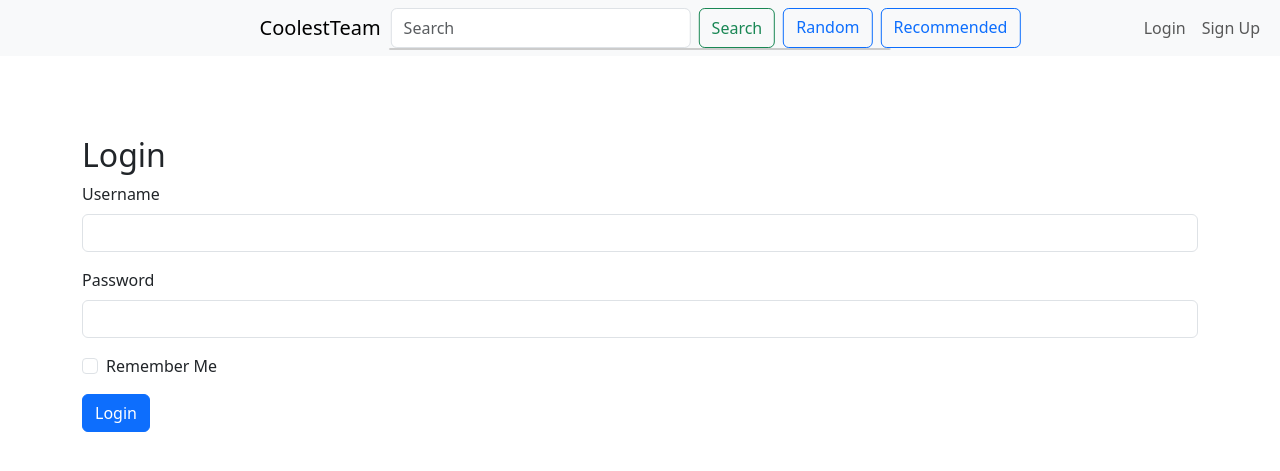
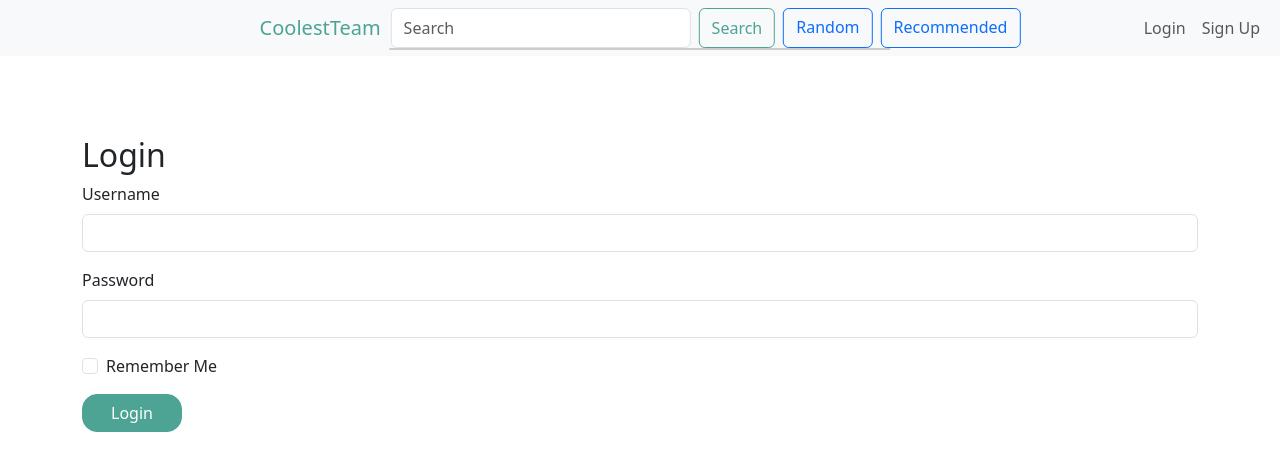
Before and after one commit to msu-denver/thecoolestteam, a Flask app: page /login in a window 1280 px wide. Shown: the top 471 px of the page. Run offline with Flask 3, Linux system fonts and the light colour scheme.

Commit message:
css changes

```diff
--- a/src/app/templates/base.html
+++ b/src/app/templates/base.html
@@ -17,6 +17,7 @@
 
         .navbar-center .navbar-brand {
             margin-right: 10px;
+            color: #4da394;
         }
 
         .navbar-center .form-control {
@@ -52,6 +53,17 @@
 
         .autocomplete-dropdown .dropdown-item:hover {
             background-color: #f1f1f1;
+        }
+        /*changed the color of the search button to zomp */
+        .btn.btn-outline-success.me-2 {
+            color: #4da394;
+            border-color: #4da394;
+        }
+        /*changed the hover color of the search button to zomp */
+        .btn.btn-outline-success.me-2:hover {
+            background-color: #4da394;
+            color: white;
+            border: none;
         }
     </style>
 </head>
--- a/src/app/templates/login.html
+++ b/src/app/templates/login.html
@@ -3,6 +3,15 @@
 {% block title %}Login - The Coolest Team{% endblock %}
 
 {% block content %}
+<style>
+    /* Changed the color, shape, and size of the login button */
+    .btn.btn-primary {
+        background-color: #4da394;
+        border-color: #4da394;
+        border-radius: 15px;
+        width: 100px;
+    }
+</style>
 <h2>Login</h2>
 <form method="POST" action="{{ url_for('main.login') }}">
     {{ form.hidden_tag() }}
```
Also changed, not shown: src/app/templates/media_detail.html (+11 -0 lines), src/app/templates/search_results.html (+10 -1 lines), src/app/templates/signup.html (+9 -0 lines), 1 other file.
